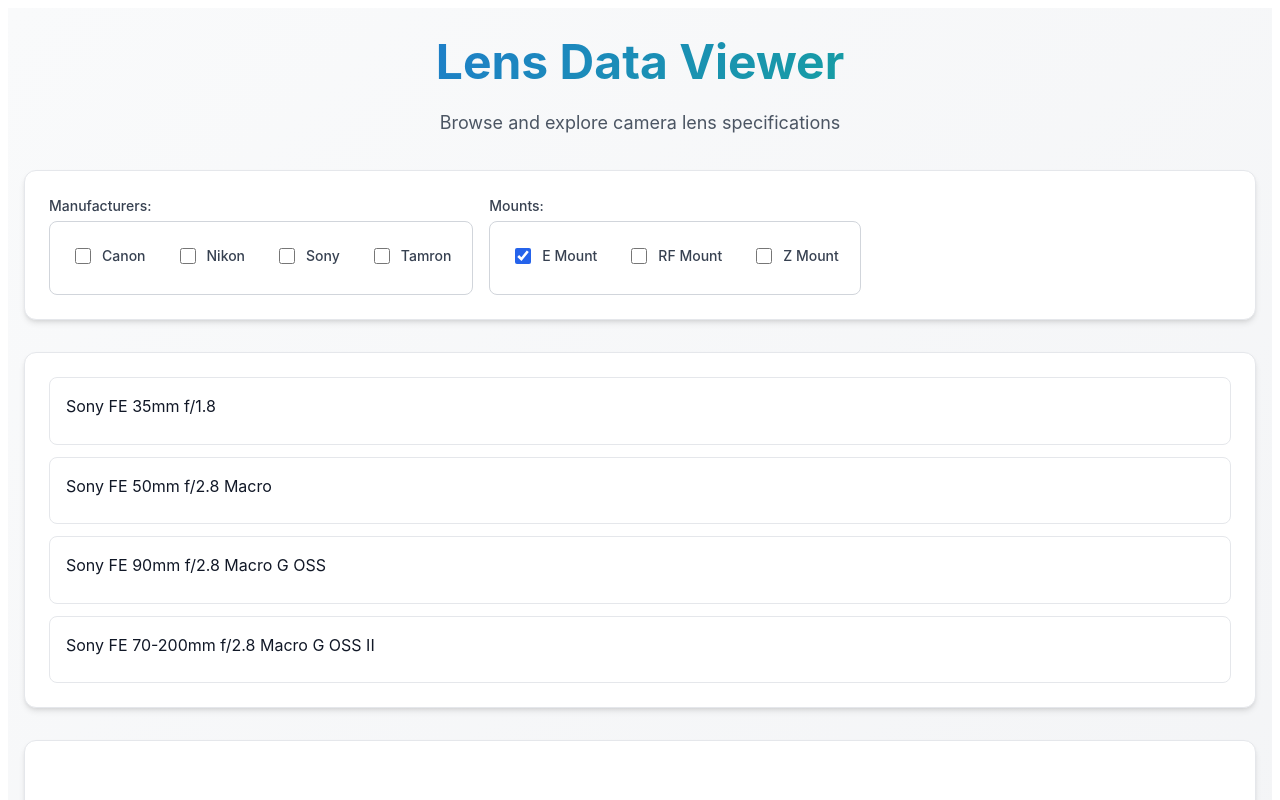
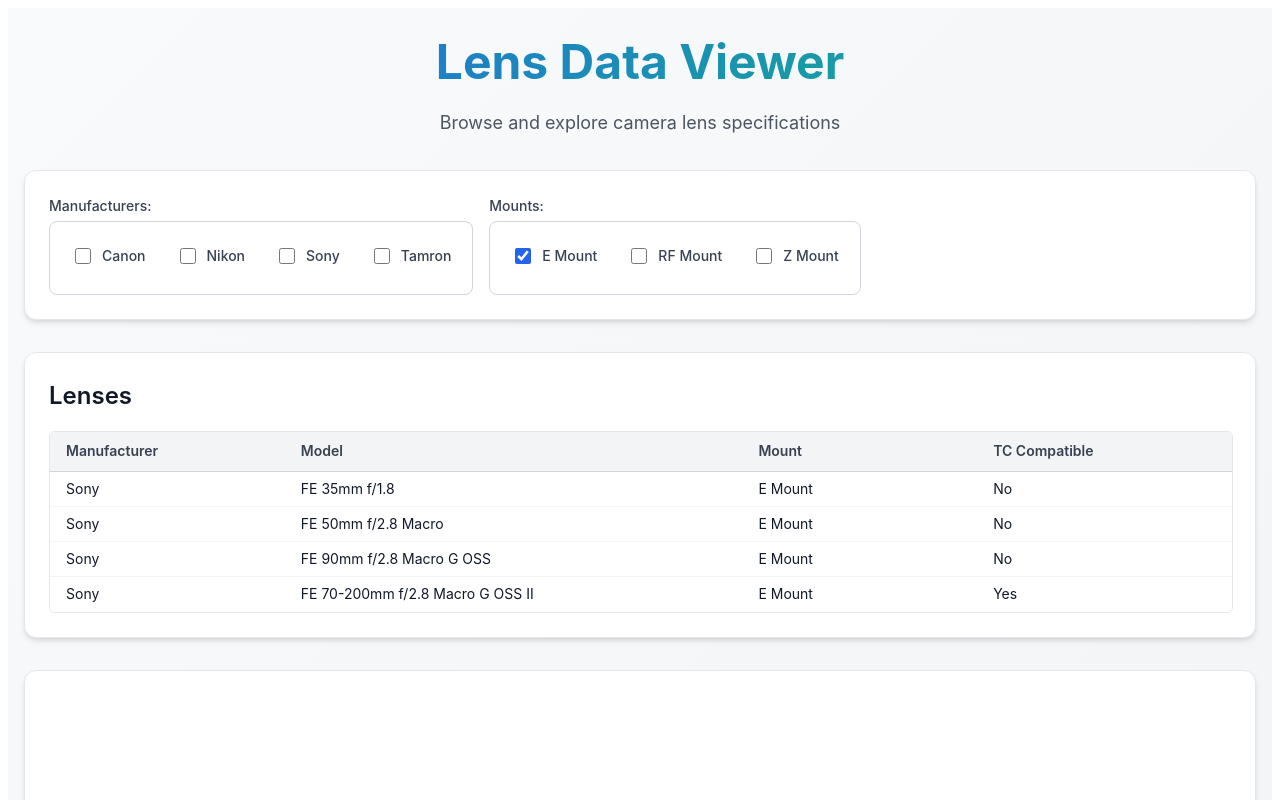
Before and after one commit to andleer/lens.binaryocean.com, an Angular app: page / in a window 1280 px wide. Both pictures are taken after a click on the label "E Mount". Shown: the top 800 px of the page. Built offline with nearby package versions, Linux system fonts and the light colour scheme.

Commit message:
more formatting

```diff
--- a/src/app/components/lens-details/lens-details.component.css
+++ b/src/app/components/lens-details/lens-details.component.css
@@ -84,7 +84,7 @@
   display: grid;
   grid-template-columns: 1fr 2fr 1fr 1fr 1fr 1fr;
   gap: 12px;
-  padding: 12px 16px;
+  padding: 8px 16px;
   align-items: center;
 }
 
@@ -112,7 +112,8 @@
 .spec-data {
   font-size: 14px;
   color: #111827;
-  padding: 2px 0;
+  padding: 0;
+  line-height: 1.3;
 }
 
 .focal-range-info {
--- a/src/app/components/lens-details/lens-details.component.html
+++ b/src/app/components/lens-details/lens-details.component.html
@@ -40,8 +40,7 @@
   } @else {
     <div class="no-selection">
       <div class="placeholder">
-        <h3>Select lenses to view details</h3>
-        <p>Click on one or more lenses from the list to see their specifications and data. Select multiple lenses to compare them side by side.</p>
+        <h3>Select one or more lenses</h3>
       </div>
     </div>
   }
--- a/src/app/components/lens-list/lens-list.component.css
+++ b/src/app/components/lens-list/lens-list.component.css
@@ -48,118 +48,80 @@
   background: #dc2626;
 }
 
-.lens-cards {
-  display: flex;
-  flex-direction: column;
-  gap: 0.75rem;
-  max-height: 600px;
-  overflow-y: auto;
+.lens-table {
+  width: 100%;
+  border-radius: 6px;
+  border: 1px solid #e5e7eb;
+  overflow: hidden;
 }
 
-.lens-cards::-webkit-scrollbar {
-  width: 6px;
-}
-
-.lens-cards::-webkit-scrollbar-track {
-  background: #f3f4f6;
-  border-radius: 3px;
-}
-
-.lens-cards::-webkit-scrollbar-thumb {
-  background: #9ca3af;
-  border-radius: 3px;
-}
-
-.lens-cards::-webkit-scrollbar-thumb:hover {
-  background: #6b7280;
-}
-
-.lens-card {
-  padding: 1rem;
-  border: 1px solid #e5e7eb;
-  border-radius: 0.5rem;
-  cursor: pointer;
-  transition: all 0.2s ease;
-  background: white;
-}
-
-.lens-card:hover {
-  border-color: #3b82f6;
-  box-shadow: 0 1px 2px 0 rgb(0 0 0 / 0.05);
-  transform: translateY(-1px);
-}
-
-.lens-card.selected {
-  border-color: #2563eb;
-  background: linear-gradient(135deg, #2563eb 0%, #3b82f6 100%);
-  color: white;
-  box-shadow: 0 4px 6px -1px rgb(0 0 0 / 0.1), 0 2px 4px -2px rgb(0 0 0 / 0.1);
-  transform: translateY(-2px);
-}
-
-.lens-card-header {
-  display: flex;
-  justify-content: space-between;
-  align-items: center;
-  margin-bottom: 0.5rem;
-}
-
-.lens-card-header h3 {
-  font-size: 0.75rem;
-  font-weight: 500;
-  margin: 0;
-  opacity: 0.8;
-  text-transform: uppercase;
-  letter-spacing: 0.05em;
-}
-
-.lens-card-header .manufacturer {
-  font-size: 0.75rem;
-  font-weight: 500;
-  opacity: 0.8;
-  text-transform: uppercase;
-  letter-spacing: 0.05em;
-}
-
-.lens-card.selected .manufacturer {
-  opacity: 0.9;
-}
-
-.lens-card.selected h3 {
-  opacity: 0.9;
-}
-
-.lens-card-body {
-  font-size: 0.875rem;
-}
-
-.lens-card-body .model {
-  margin: 0 0 0.5rem 0;
-  opacity: 0.9;
-  line-height: 1.4;
-}
-
-.lens-meta {
-  display: flex;
-  justify-content: space-between;
+.lens-header, .lens-row {
+  display: grid;
+  grid-template-columns: 1fr 2fr 1fr 1fr;
+  gap: 12px;
+  padding: 8px 16px;
   align-items: center;
 }
 
-.lens-meta .mount {
-  font-size: 0.75rem;
-  font-weight: 500;
-  opacity: 0.8;
+.lens-header {
+  background-color: #f3f4f6;
+  font-weight: 600;
+  border-bottom: 1px solid #d1d5db;
+  color: #374151;
+  font-size: 14px;
 }
 
-.lens-card.selected .badge {
-  background: rgba(255, 255, 255, 0.2);
-  color: white;
+.lens-row {
+  border-bottom: 1px solid #f3f4f6;
+  background-color: white;
+  cursor: pointer;
+  transition: background-color 0.15s ease;
 }
 
-.no-results {
+.lens-row:last-child {
+  border-bottom: none;
+}
+
+.lens-row:hover {
+  background-color: #f9fafb;
+}
+
+.lens-row.selected {
+  background-color: #dbeafe;
+  border-color: #3b82f6;
+}
+
+.lens-data {
+  font-size: 14px;
+  color: #111827;
+  padding: 0;
+  line-height: 1.3;
+}
+
+.no-selection {
+  display: flex;
+  align-items: center;
+  justify-content: center;
+  height: 100%;
+  min-height: 200px;
+}
+
+.placeholder {
   text-align: center;
-  padding: 2rem;
   color: #6b7280;
+}
+
+.placeholder h3 {
+  margin: 0 0 8px 0;
+  font-size: 18px;
+  font-weight: 500;
+  color: #4b5563;
+}
+
+.placeholder p {
+  margin: 0;
+  font-size: 14px;
+  line-height: 1.5;
 }
 
 /* Responsive Design */
--- a/src/app/components/lens-list/lens-list.component.html
+++ b/src/app/components/lens-list/lens-list.component.html
@@ -1,26 +1,38 @@
 <section class="lens-list-section">
-
+  <h2>Lenses</h2>
   @if (selectedLenses().length > 0) {
     <div class="selection-info">
       <span>{{ selectedLenses().length }} selected</span>
       <button class="clear-selection" (click)="lensesSelected.emit([])">Clear Selection</button>
     </div>
   }
-  <div class="lens-cards">
-    @for (lens of lenses(); track lens.model) {
-      <div
-        class="lens-card"
-        [class.selected]="isLensSelected(lens)"
-        (click)="onLensClick(lens)">
-        <div class="lens-card-header">
-          <span>{{ lens.manufacturer }} {{ lens.model }}</span>
+
+  @if (lenses().length > 0) {
+    <div class="lens-table">
+      <div class="lens-header">
+        <div>Manufacturer</div>
+        <div>Model</div>
+        <div>Mount</div>
+        <div>TC Compatible</div>
+      </div>
+      @for (lens of lenses(); track lens.model) {
+        <div
+          class="lens-row"
+          [class.selected]="isLensSelected(lens)"
+          (click)="onLensClick(lens)">
+          <div class="lens-data">{{ lens.manufacturer }}</div>
+          <div class="lens-data">{{ lens.model }}</div>
+          <div class="lens-data">{{ lens.mount }}</div>
+          <div class="lens-data">{{ lens.teleconverter ? 'Yes' : 'No' }}</div>
         </div>
+      }
+    </div>
+  } @else {
+    <div class="no-selection">
+      <div class="placeholder">
+        <h3>No lenses match your filter criteria</h3>
+        <p>Select manufacturers or mounts from the filters above to see available lenses.</p>
       </div>
-    }
-    @if (lenses().length === 0) {
-      <div class="no-results">
-        <p>No lenses match your filter criteria.</p>
-      </div>
-    }
-  </div>
+    </div>
+  }
 </section>
```
